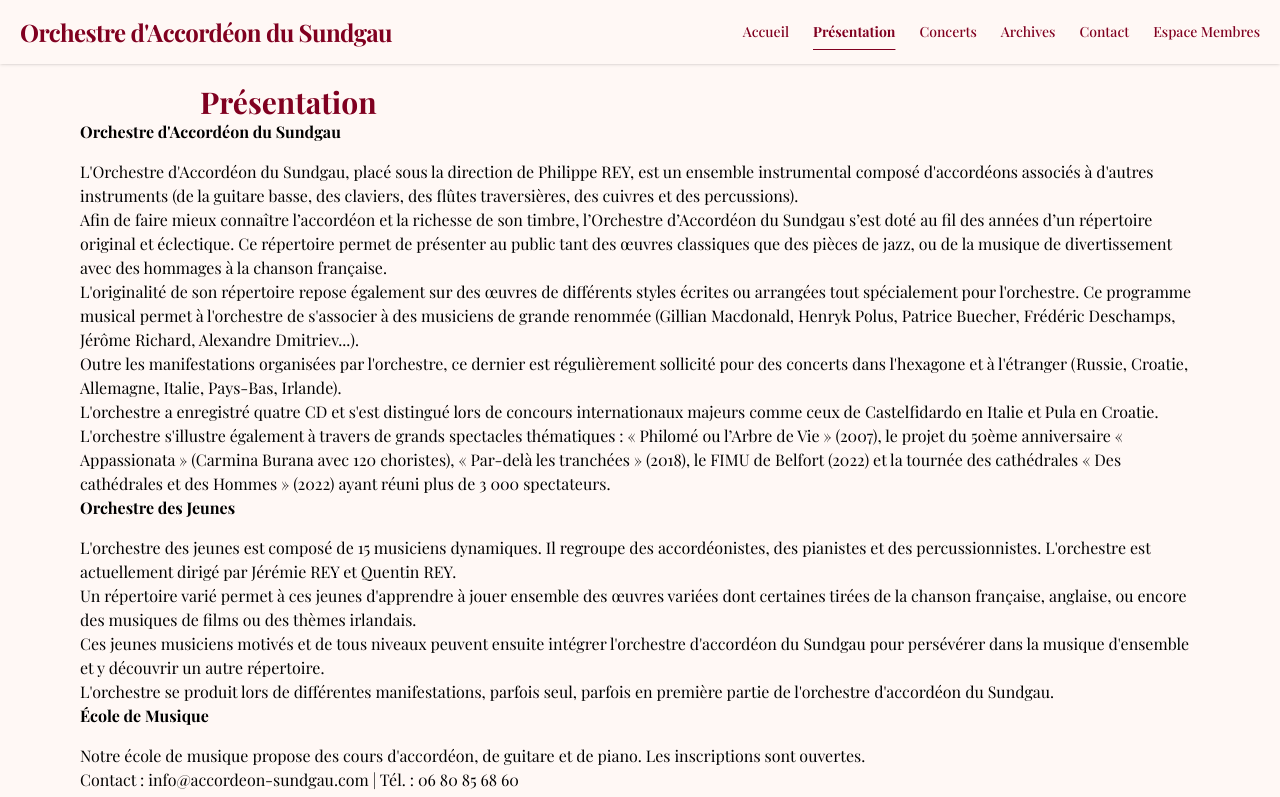
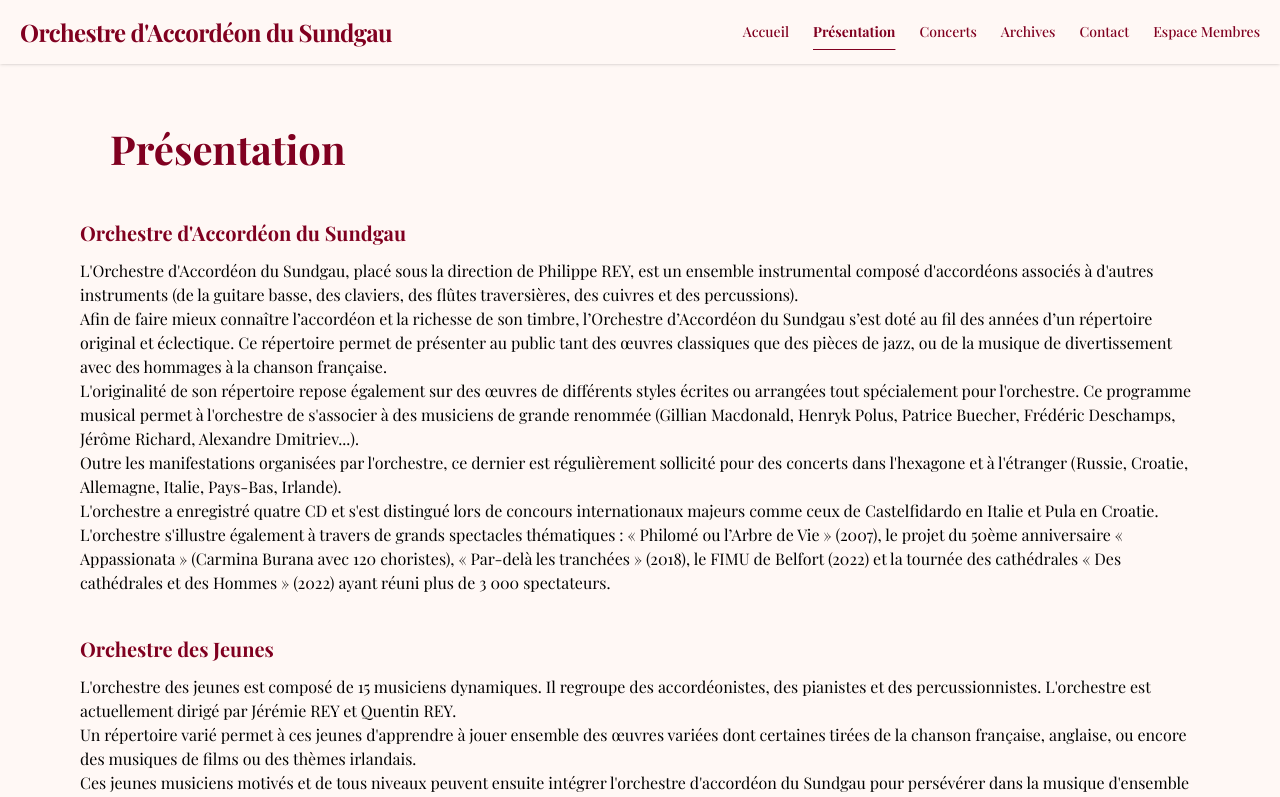
Before and after one commit to LednuZ/website-orchestre, a Next.js app in the folder frontend/: page /presentation in a window 1280 px wide. Shown: the top 797 px of the page. Built offline with nearby package versions, Linux system fonts and the light colour scheme.

Commit message:
Modification légère des pages

```diff
--- a/frontend/app/(legal)/mentions-legales/page.tsx
+++ b/frontend/app/(legal)/mentions-legales/page.tsx
@@ -1,5 +1,5 @@
 export default function Page() {
     return (
-        <h1>Mentions légales</h1>
+        <h1>Mentions Légales</h1>
     )
 }
--- a/frontend/app/concerts/page.tsx
+++ b/frontend/app/concerts/page.tsx
@@ -1,6 +1,8 @@
 export default function Page() {
     // TODO : Implémenter page
-    return <h1>
-        Prochaines Dates
-    </h1>
+    return (
+        <h1>
+            Prochaines Dates de Concerts
+        </h1>
+    )
 }
--- a/frontend/app/globals.css
+++ b/frontend/app/globals.css
@@ -40,3 +40,11 @@ h3,
 h4 {
   font-weight: 700;
 }
+
+h1 {
+  font-size: 40px;
+  color: var(--primary);
+  font-size: extrabold;
+  padding-left: 30px;
+  padding-top: 35px;
+}
--- a/frontend/app/membre/page.tsx
+++ b/frontend/app/membre/page.tsx
@@ -1,5 +1,5 @@
 export default function Page() {
     return (
-        <h1>Page membre</h1>
+        <h1>Page Membre</h1>
     )
 }
--- a/frontend/app/page.tsx
+++ b/frontend/app/page.tsx
@@ -49,7 +49,7 @@ export default function Home() {
 
     // TODO : Implémenter Page
     <div>
-      <h1>Site de l'Orchestre d'Accordéon du Sundgau</h1>
+      <h1>Orchestre d'Accordéon du Sundgau</h1>
     </div>
   );
 }
--- a/frontend/app/presentation/page.tsx
+++ b/frontend/app/presentation/page.tsx
@@ -2,18 +2,18 @@ export default function Page() {
     return (
         <div>
             {/* Titre */}
-            <h1 className="text-3xl text-primary font-extrabold pl-30">Présentation</h1>
+            <h1 className="text-[50px] text-primary font-extrabold pl-30 pt-5">Présentation</h1>
             {/* Barre de "navigation" pour avoir un visuel sur les autres catégories */}
             <div>
 
             </div>
 
             {/* Contenu */}
-            <div className="text-black" >
+            <div className="text-black space-y-10 pt-10" >
                 {SECTIONS.map((section) => (
                     <section key={section.id} id={section.id}
-                        className="scroll-mt-25 space-y-4">
-                        <h2>
+                        className="scroll-mt-25 space-y-3 space-">
+                        <h2 className="text-primary text-xl">
                             {section.title}
                         </h2>
                         <div>
```
